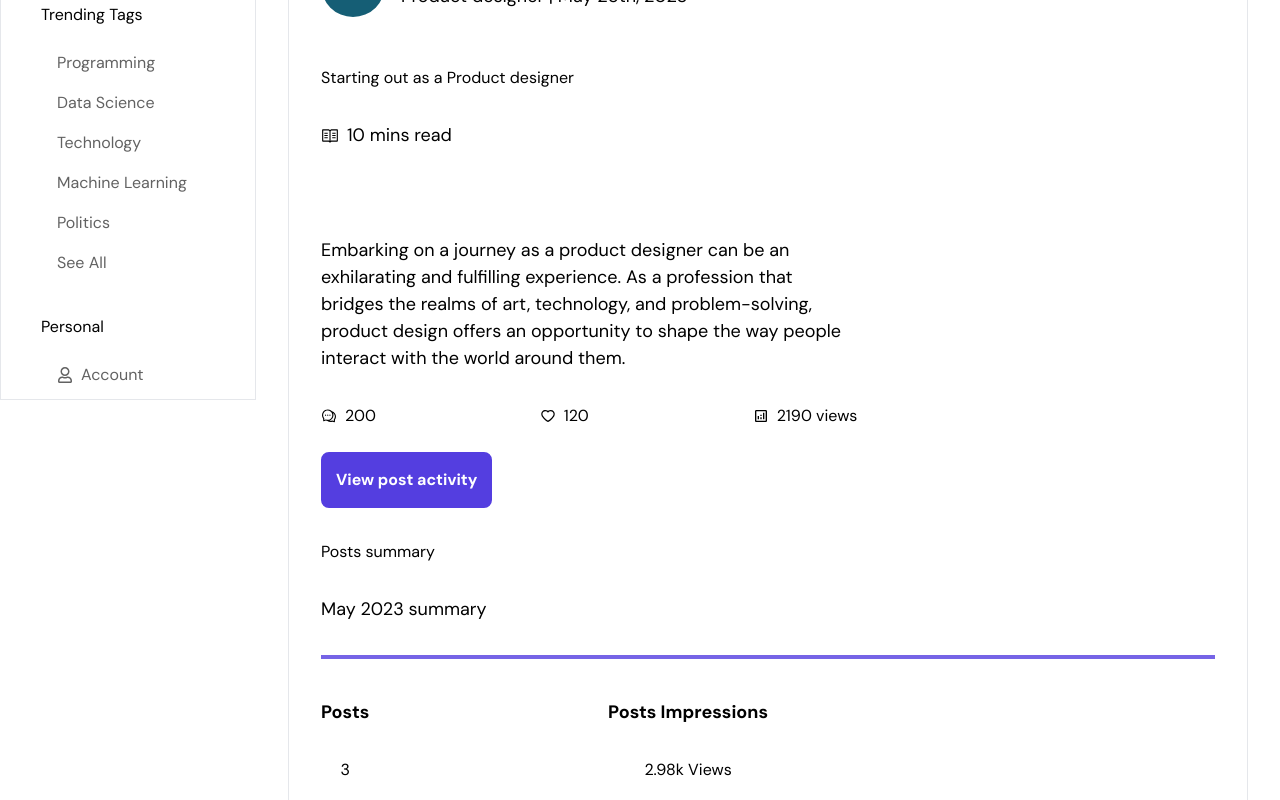
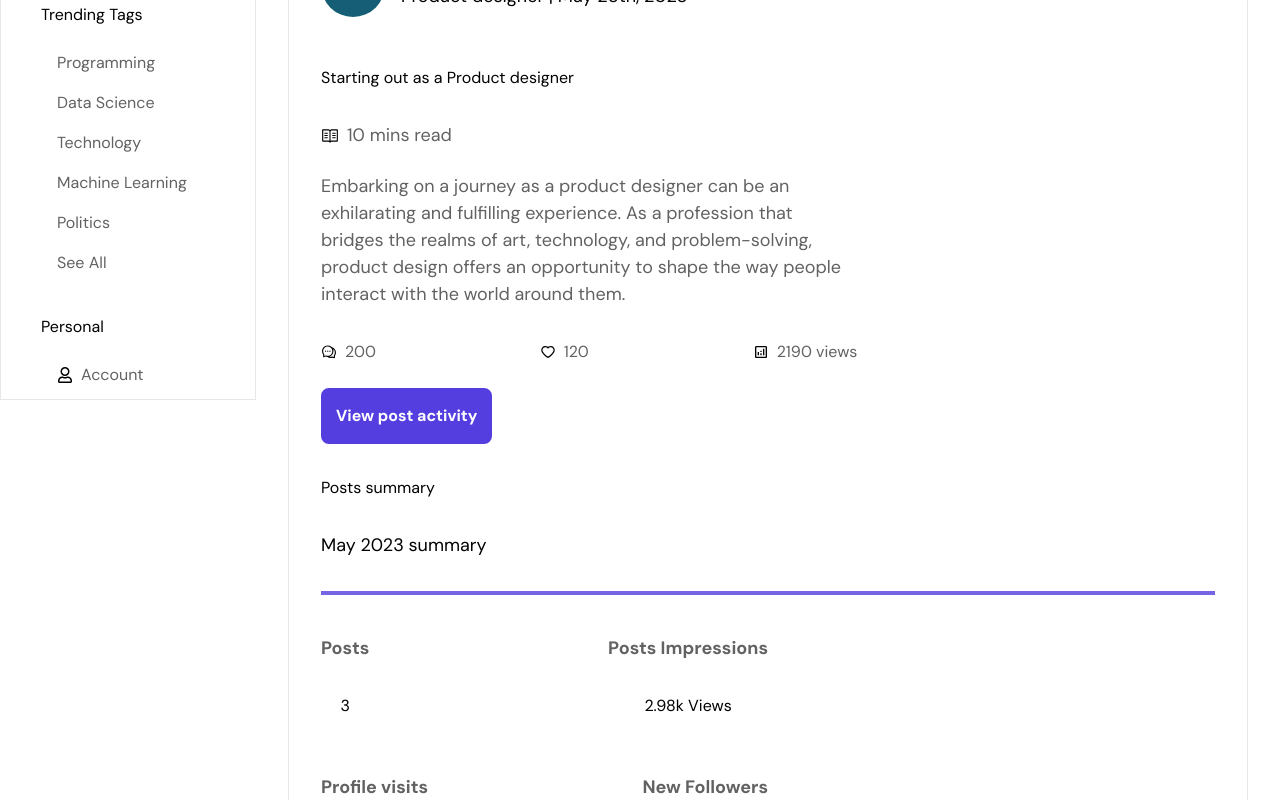
Before and after one commit to iruojefaith/chatter, a React (Create React App) app: page /blogs/analytics in a window 1280 px wide. Shown: the part 400-1200 px from the top of the page. Built offline with nearby package versions, Linux system fonts and the light colour scheme; no server answers; the database is empty.

Commit message:
added Dashbaord page

```diff
--- a/src/Pages/Analytics.tsx
+++ b/src/Pages/Analytics.tsx
@@ -25,20 +25,20 @@ const Analytics = () => {
             </div>
             <br />
             <h4>Starting out as a Product designer</h4>
-            <p className="tex-sm flex gap-2 items-center"><span> <VscBook/> </span> 10 mins read</p>
+            <p className="tex-sm flex gap-2 items-center text-[#626262]"><span className='text-[#000]'> <VscBook/> </span> 10 mins read</p>
             <br />
-            <p>Embarking on a journey as a product designer can be an exhilarating and fulfilling experience. As a profession that bridges the realms of art, technology, and problem-solving, product design offers an opportunity to shape the way people interact with the world around them.</p>
+            <p className='text-[#626262] -mt-[2rem]'>Embarking on a journey as a product designer can be an exhilarating and fulfilling experience. As a profession that bridges the realms of art, technology, and problem-solving, product design offers an opportunity to shape the way people interact with the world around them.</p>
             <div className="flex justify-between">
                 <div>
-                    <div className='flex gap-2 items-center'><span><AiOutlineComment/> </span> 200 </div>
+                    <div className='flex gap-2 items-center text-[#626262]'><span><AiOutlineComment/> </span> 200 </div>
                 </div>
                 <div className="h-3"></div>
                 <div>
-                    <div className='flex gap-2 items-center'><span><AiOutlineHeart/> </span> 120 </div>
+                    <div className='flex gap-2 items-center text-[#626262]'><span><AiOutlineHeart/> </span> 120 </div>
                 </div>
                 <div className="h-3"></div>
                 <div>
-                    <div className='flex gap-2 items-center'><span><MdOutlineAnalytics/> </span> 2190 views </div>
+                    <div className='flex gap-2 items-center text-[#626262]'><span><MdOutlineAnalytics/> </span> 2190 views </div>
                 </div>
             </div>
             <br/>
@@ -54,24 +54,24 @@ const Analytics = () => {
         <div className="w-full md:w-1/2 ">
             <div className="flex justify-between">
                 <div className="text-center">
-                  <p className="font-bold">Posts</p>
+                  <p className="font-bold text-[#626262]">Posts</p>
                   <h5>3</h5>
                 </div>
                 <div className="text-center">
-                  <p className="font-bold">Posts Impressions</p>
+                  <p className="font-bold text-[#626262]">Posts Impressions</p>
                   <h5>2.98k Views</h5>
                 </div>
             </div>
             <br />
             <div className="flex justify-between">
                 <div className="text-center">
-                  <p className="font-bold">Profile visits</p>
-                  <h5>300</h5>
+                  <p className="font-bold text-[#626262]">Profile visits</p>
+                  <h5 className='text-[#000]'>300</h5>
                 </div>
 
                 <div className="text-center">
-                  <p className="font-bold">New Followers</p>
-                  <h5>300</h5>
+                  <p className="font-bold text-[#626262]">New Followers</p>
+                  <h5 className='text-[#000]'>300</h5>
                 </div>
             </div>
         </div>
--- a/src/index.css
+++ b/src/index.css
@@ -75,3 +75,6 @@ a{
   color:#626262;
   margin-bottom: 0.5rem;
 }
+span {
+  color: #000;
+}
```
